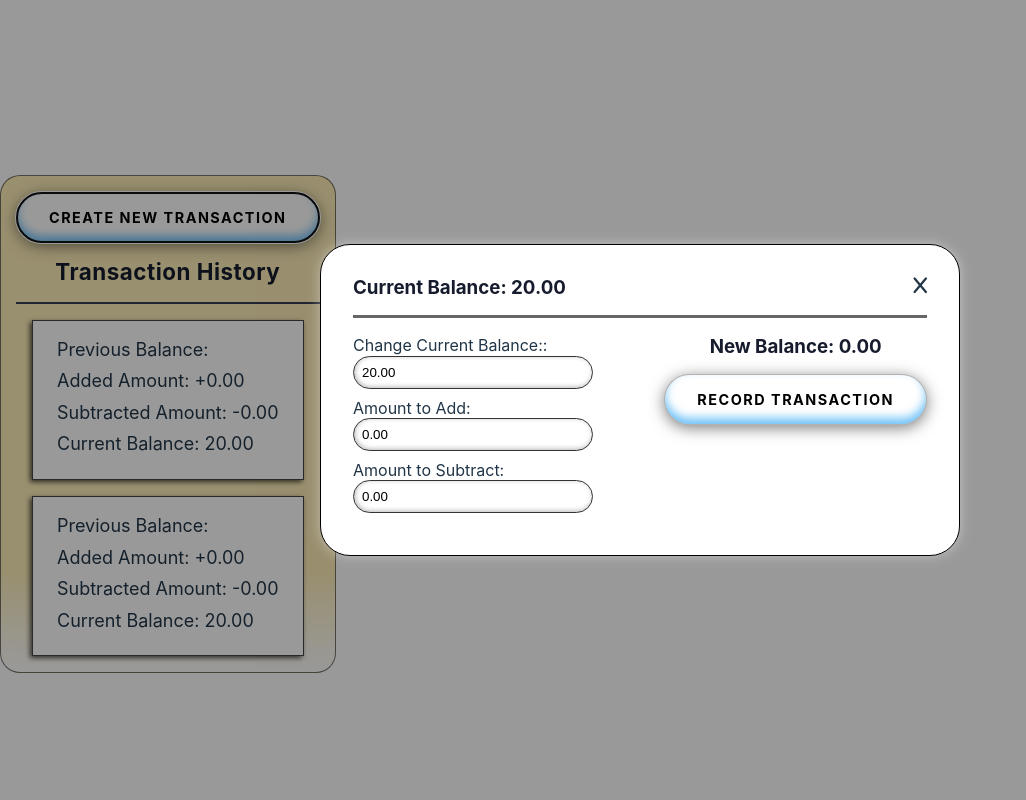
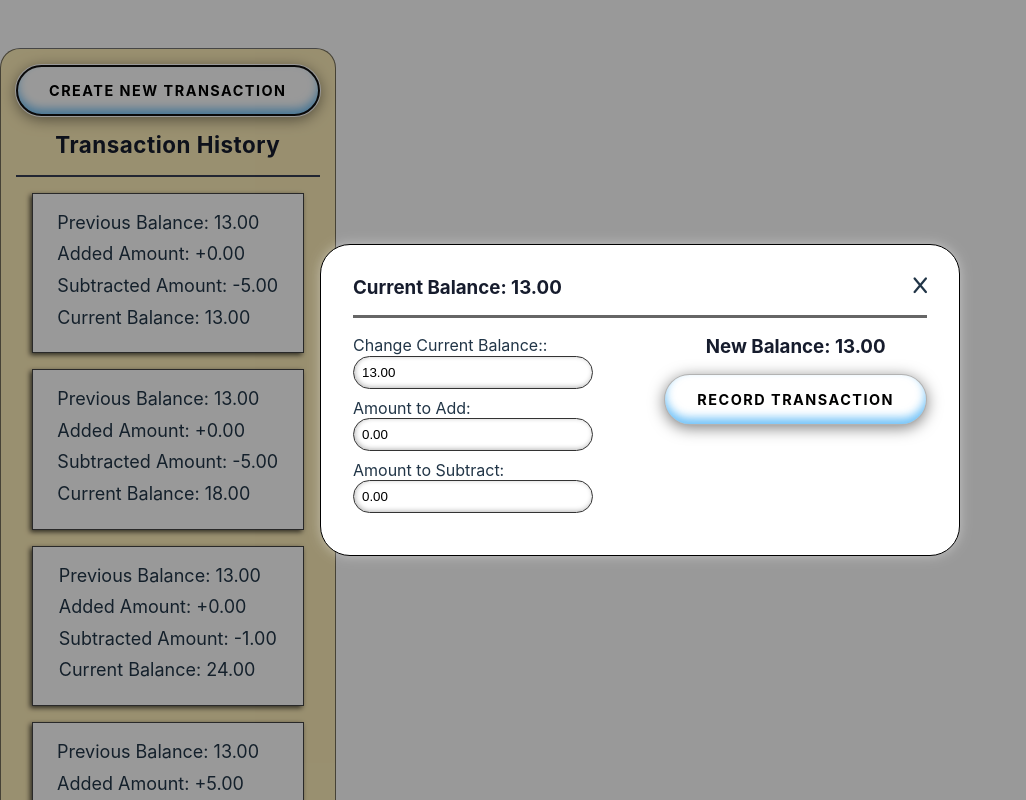
Before and after one commit to savus/Transaction-Calculator, a React (Vite) app: page / in a window 1280 px wide. Both pictures are taken after a click on the button "CREATE NEW TRANSACTION". Shown: the top 800 px of the page, without its empty margins (0-1026 px from the left). Built offline with nearby package versions, Linux system fonts and the light colour scheme; data requests are answered from the project's data file; the HTML template or start-up script is replaced by a standard one.

Commit message:
hook up Record Transaction button to post fetch requests. Clean up styles.

```diff
--- a/db.json
+++ b/db.json
@@ -5,14 +5,36 @@
       "addedAmount": "0.00",
       "subtractedAmount": "0.00",
       "newBalance": "20.00"
-
     },
     {
       "id": 1,
       "addedAmount": "0.00",
       "subtractedAmount": "0.00",
       "newBalance": "20.00"
-
+    },
+    {
+      "addedAmount": "5.00",
+      "subtractedAmount": "0.00",
+      "newBalance": "25.00",
+      "id": 2
+    },
+    {
+      "addedAmount": "0.00",
+      "subtractedAmount": "1.00",
+      "newBalance": "24.00",
+      "id": 3
+    },
+    {
+      "addedAmount": "0.00",
+      "subtractedAmount": "5.00",
+      "newBalance": "18.00",
+      "id": 4
+    },
+    {
+      "addedAmount": "0.00",
+      "subtractedAmount": "5.00",
+      "newBalance": "13.00",
+      "id": 5
     }
   ]
 }
--- a/src/App.tsx
+++ b/src/App.tsx
@@ -11,13 +11,6 @@ function App() {
   const [transactionModalVisible, setTransactionModalVisible] = useState("");
   const [allTransactions, setAllTransactions] = useState<TTransaction[]>([]);
   const [lastBalance, setLastBalance] = useState("0.00");
-  const [activeTransaction, setActiveTransaction] = useState<
-    Omit<TTransaction, "id">
-  >({
-    addedAmount: "0.00",
-    subtractedAmount: "0.00",
-    newBalance: "0.00",
-  });
 
   const fetchData = () => {
     return Requests.getAllTransactions().then((transactions) => {
@@ -25,6 +18,15 @@ function App() {
       setAllTransactions(transactions);
     });
   };
+
+  const postTransaction = (transaction: Omit<TTransaction, "id">) => {
+    return Requests.postTransaction(transaction).then(fetchData);
+  }
+
+  const getReversedTransactionList = () => {
+    const reversedList = [...allTransactions].sort((a,b) => b.id - a.id);
+    return reversedList;
+  }
 
   useEffect(() => {
     fetchData();
@@ -45,10 +47,10 @@ function App() {
         </div>
         <section className="transaction-history-container">
           <h3 className="horizontal-center header-md">Transaction History</h3>
-          {allTransactions.map((transaction) => (
+          {getReversedTransactionList().map((transaction) => (
             <div className="transaction-item" key={transaction.id}>
               <div className="transaction-content">
-                <div>Previous Balance: {transaction.previousBalance}</div>
+                <div>Previous Balance: {lastBalance}</div>
                 <div>Added Amount: +{transaction.addedAmount}</div>
                 <div>Subtracted Amount: -{transaction.subtractedAmount}</div>
                 <div>Current Balance: {transaction.newBalance}</div>
@@ -81,6 +83,10 @@ function App() {
               setLastBalance={(lastBalance) => {
                 setLastBalance(lastBalance);
               }}
+              postTransaction={postTransaction}
+              setTransactionModalVisible={(transactionModalVisible) => {
+                setTransactionModalVisible(transactionModalVisible);
+              }}
             />
           </div>
         </div>
--- a/src/api.ts
+++ b/src/api.ts
@@ -1,6 +1,14 @@
+import { TTransaction } from "./types";
 const BASE_URL = "http://localhost:3000";
 
 export const Requests = {
   getAllTransactions: () =>
     fetch(`${BASE_URL}/transactions`).then((response) => response.json()),
+
+  postTransaction: (transaction: Omit<TTransaction, "id">) =>
+    fetch(`${BASE_URL}/transactions`, {
+      method: "POST",
+      body: JSON.stringify(transaction),
+      headers: { "Content-Type": "application/json" },
+    }).then((response) => response.json()),
 };
--- a/src/components/TransactionForm.tsx
+++ b/src/components/TransactionForm.tsx
@@ -1,18 +1,49 @@
+import { TTransaction } from "../types";
 import { TextInput } from "./TextInput";
 import { useState } from "react";
 
 export const TransactionForm = ({
   lastBalance,
   setLastBalance,
+  postTransaction,
+  setTransactionModalVisible,
 }: {
   lastBalance: string;
   setLastBalance: (lastBalance: string) => void;
+  postTransaction: (transaction: Omit<TTransaction, "id">) => Promise<unknown>;
+  setTransactionModalVisible: (transactionModalVisible: string) => void;
 }) => {
   const [amountToAddInput, setAmountToAddInput] = useState("0.00");
   const [amountToSubtractInput, setAmountToSubtractInput] = useState("0.00");
+  const calculateTotals = () => {
+    const parsedLastBalance = parseFloat(lastBalance);
+    const parsedAmountToAdd = parseFloat(amountToAddInput);
+    const parsedAmountToSubtract = -parseFloat(amountToSubtractInput);
+    return (
+      parsedLastBalance +
+      parsedAmountToAdd +
+      parsedAmountToSubtract
+    ).toFixed(2);
+  };
+  const resetTotals = () => {
+    setAmountToAddInput("0.00");
+    setAmountToSubtractInput("0.00");
+  };
   return (
     <>
-      <form action="" className="new-transaction-form">
+      <form
+        action=""
+        className="new-transaction-form"
+        onSubmit={(e) => {
+          e.preventDefault();
+          postTransaction({
+            addedAmount: amountToAddInput,
+            subtractedAmount: amountToSubtractInput,
+            newBalance: calculateTotals(),
+          });
+          resetTotals();
+        }}
+      >
         <div className="form-divider left-side">
           <TextInput
             labelText="Change Current Balance:"
@@ -43,8 +74,17 @@ export const TransactionForm = ({
           />
         </div>
         <div className="form-divider right-side">
-          <h3 className="balance-to-submit">New Balance: 0.00</h3>
-          <button id="record-transaction" className="btn spread-out-transition">
+          <h3 className="balance-to-submit">
+            New Balance: {calculateTotals()}
+          </h3>
+          <button
+            type="submit"
+            id="record-transaction"
+            className="btn spread-out-transition"
+            onClick={() => {
+                setTransactionModalVisible("");
+            }}
+          >
             Record Transaction
           </button>
         </div>
```
Lines whose indentation alone changed are shown as unchanged.
